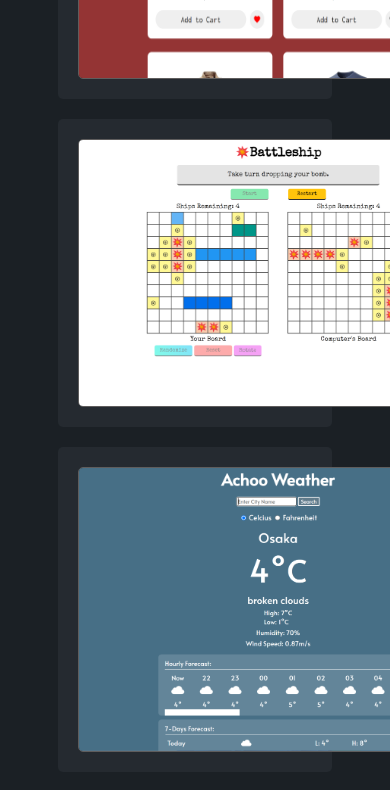
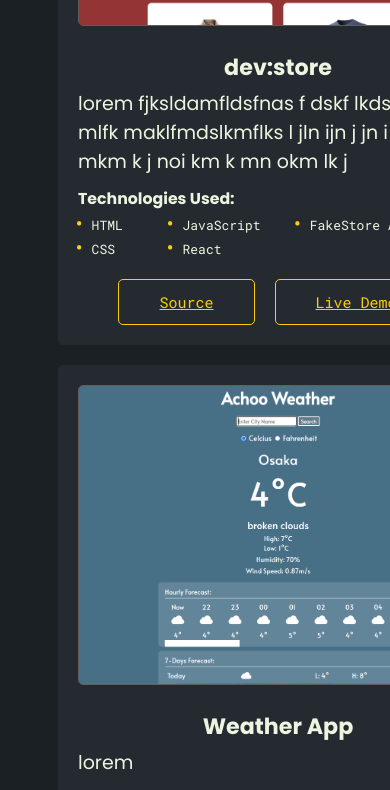
Before and after one commit to khunhour/portfolio, a React (Create React App) app: page / in a window 390 px wide. Shown: the part 3100-3890 px from the top of the page. Built offline with nearby package versions, Linux system fonts and the light colour scheme.

Commit message:
edit project to be responsive for 1040px screen

```diff
--- a/src/components/Projects/Project.css
+++ b/src/components/Projects/Project.css
@@ -2,45 +2,50 @@
 	display: flex;
 	flex-direction: column;
 	width: 100%;
-
 	gap: 20px;
 }
 
 .project {
 	display: grid;
 	grid-template-columns: min-content 1fr;
-	justify-content: space-between;
 	background-color: #252a30;
 	border-radius: 5px;
 	padding: 20px;
 }
 
 .project-info {
-	display: grid;
-	grid-template-rows: 1fr 20%;
+	display: flex;
+	flex-direction: column;
+	justify-content: space-between;
+	flex: 1;
 }
+
 .project img {
 	width: 400px;
+	height: 300px;
 	border-radius: 5px;
 	margin-right: 20px;
 	border: solid 1px rgb(95, 93, 93);
 }
 
+.project-title {
+	text-align: center;
+	padding: 5px 0;
+}
+
+.project-tech {
+	margin-top: 10px;
+}
 .tags-container {
 	display: grid;
-	grid-template-columns: 1fr 1fr 1fr;
+	grid-template-columns: 0.5fr 0.7fr 1fr;
+	margin-bottom: 20px;
 }
 
 .tag {
 	font-family: "Roboto Mono", monospace;
 	font-size: 13px;
-	background-color: transparent;
-	/* padding: 5px 10px; */
-	border-radius: 5px;
-	/* border: solid 1px var(--accent-color); */
-	/* color: var(--accent-color); */
 	margin-left: 10px;
-	/* margin-bottom: 10px; */
 }
 
 .tag::before {
@@ -68,11 +73,17 @@
 	margin: 0;
 }
 
-@media (max-width: 1040px) {
+@media (max-width: 1024px) {
 	.project-container {
+		display: grid;
 		grid-template-columns: 1fr 1fr;
 	}
 	.project {
 		display: flex;
+		flex-direction: column;
+	}
+	.project img {
+		margin-right: 0;
+		margin-bottom: 20px;
 	}
 }
--- a/src/components/Projects/ProjectCard.js
+++ b/src/components/Projects/ProjectCard.js
@@ -16,9 +16,9 @@ export default function ProjectCard({ project }) {
 			<img src={image} alt="project" />
 			<div className="project-info">
 				<div>
-					<h3>{title}</h3>
+					<h3 className="project-title">{title}</h3>
 					<p>{description}</p>
-					<h5>Technologies Used:</h5>
+					<h5 className="project-tech">Technologies Used:</h5>
 					<div className="tags-container">{tagsContainer}</div>
 				</div>
 				<div className="project-buttons">
--- a/src/components/Projects/ProjectConstant.js
+++ b/src/components/Projects/ProjectConstant.js
@@ -4,7 +4,7 @@ export const projects = [
 		description:
 			"lorem fjksldamfldsfnas f dskf lkds flkd flks mlfk maklfmdslkmflks l jln ijn j jn i nj no mkm k j noi km k mn okm lk  j",
 		image: "/images/projectImages/devstore.png",
-		tags: ["HTML", "CSS", "JavaScript", "React", "FakeStore API"],
+		tags: ["HTML", "JavaScript", "FakeStore API", "CSS", "React"],
 		source: "https://github.com/khunhour/shopping-cart",
 		demo: "https://khunhour.github.io/shopping-cart/",
 	},
@@ -12,7 +12,7 @@ export const projects = [
 		title: "Battleship",
 		description: "lorem",
 		image: "/images/projectImages/battleship.png",
-		tags: ["HTML", "CSS", "JavaScript", "Unit Testing", "Jest", "Webpack"],
+		tags: ["HTML", "JavaScript", "Unit Testing", "CSS", "Jest", "Webpack"],
 		source: "https://github.com/khunhour/battleship",
 		demo: "https://khunhour.github.io/battleship/",
 	},
@@ -22,10 +22,10 @@ export const projects = [
 		image: "/images/projectImages/weatherApp.png",
 		tags: [
 			"HTML",
+			"JavaScript",
+			"OpenWeatherMap API",
 			"CSS",
-			"JavaScript",
 			"Async & Await",
-			"OpenWeatherMap API",
 		],
 		source: "https://github.com/khunhour/weather_app",
 		demo: "https://khunhour.github.io/weather_app/",
@@ -34,7 +34,7 @@ export const projects = [
 		title: "WhatToDo",
 		description: "lorem",
 		image: "/images/projectImages/WhatToDo.png",
-		tags: ["HTML", "CSS", "JavaScript", "Webpack", "date-fns Library"],
+		tags: ["HTML", "JavaScript", "date-fns Library", "CSS", "Webpack"],
 		source: "https://github.com/khunhour/todo_list",
 		demo: "https://khunhour.github.io/todo_list/",
 	},
```
